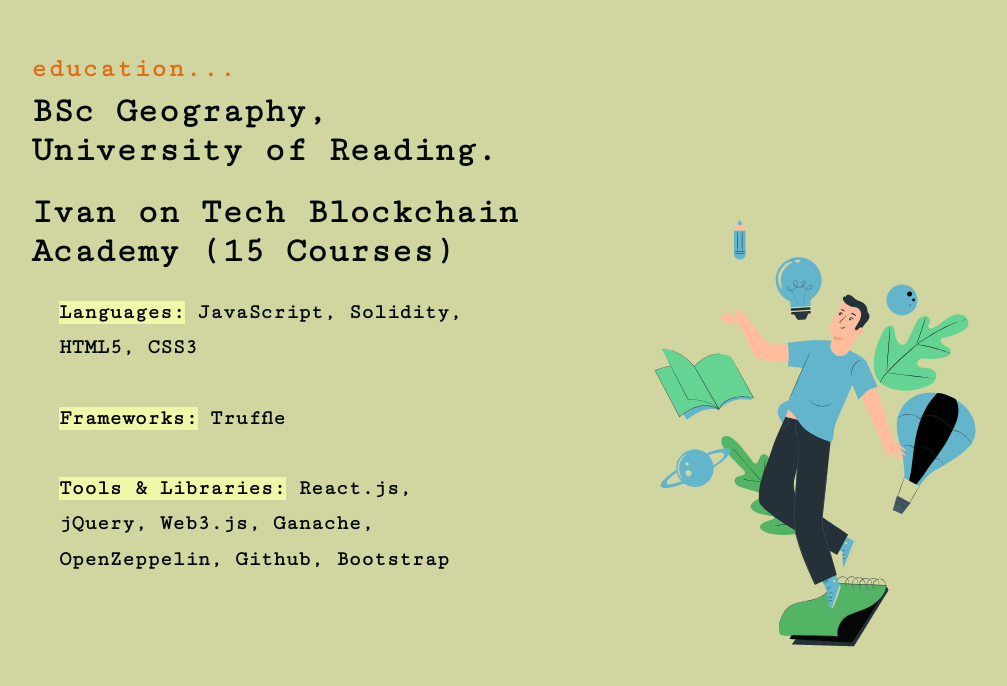
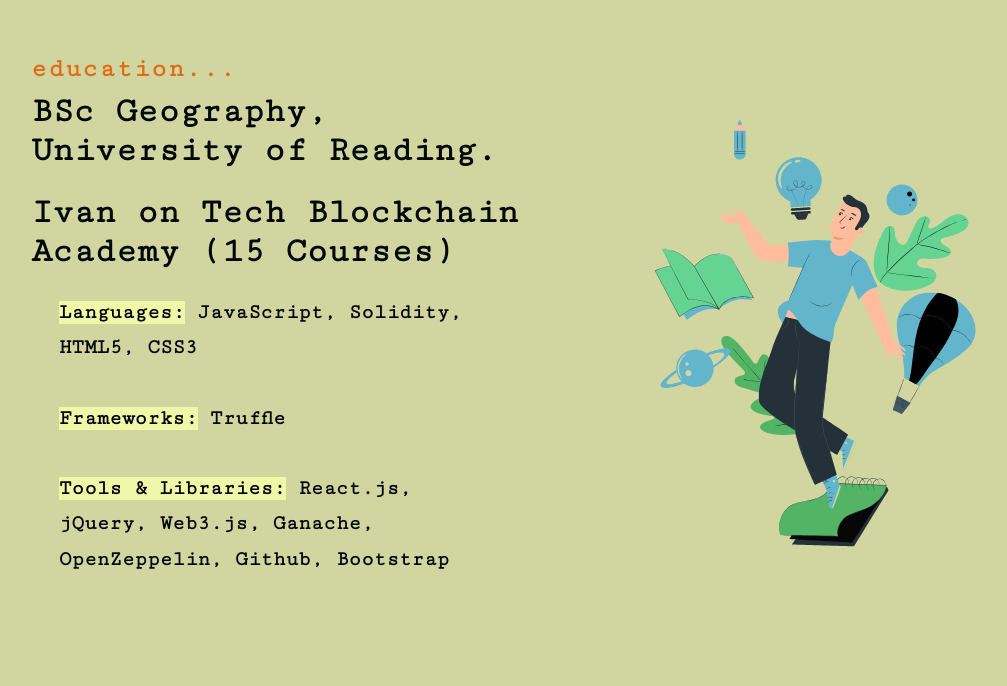
Before and after one commit to olfrank/myWebsiteV2, a React (Create React App) app: page / in a window 1280 px wide. Shown: the part 3476-4162 px from the top of the page, without its empty margins (98-1105 px from the left). Built offline with nearby package versions, Linux system fonts and the light colour scheme.

Commit message:
resizing

```diff
--- a/src/components/Education/EducationElements.js
+++ b/src/components/Education/EducationElements.js
@@ -86,7 +86,10 @@ export const Subtitle = styled.p`
 
 export const ImgWrap = styled.div`
     max-width: 555px;
-    hieght: 100%;
+    height: 100%;
+    position: relative;
+    top: -100px;
+
 
 `;
 
```
